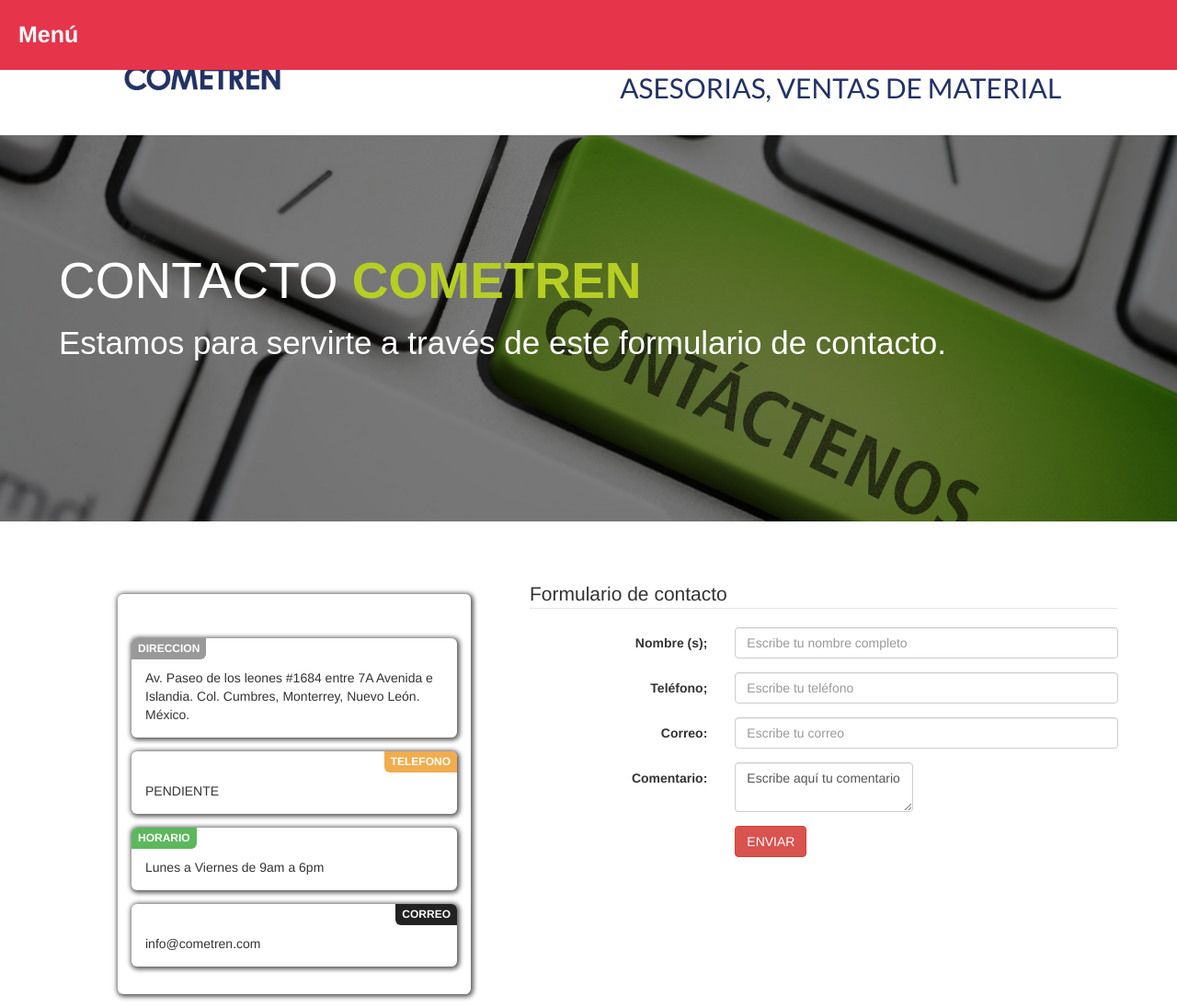
After one commit to esteban1234/cometren, a PHP site: page /vistas/contacto.php in a window 1280 px wide. The commit adds this page. Shown: the top 1095 px of the page at 92% size. Run offline with PHP 8.4, Linux system fonts and the light colour scheme.

Commit message:
pagina lista

```diff
--- a/css/estilos.css
+++ b/css/estilos.css
@@ -512,3 +512,105 @@ footer p {
     background-attachment: fixed;
     overflow: hidden;
 }
+
+
+/*--------------contacto---------*/
+
+.bannerc {
+    position: relative;
+    width: 100%;
+    height: 420px;
+    background: url('../img/contacto.jpg') no-repeat center;
+    background-size: cover;
+    background-position: center center;
+    background-repeat: no-repeat;
+    background-attachment: fixed;
+    overflow: hidden;
+}
+
+.contenedorcontac {
+    /*outline: 2px red solid;*/
+    overflow: hidden;
+    width: 100%;
+    margin-bottom: 2%;
+}
+
+.contendirecc {
+    /*outline: 2px green solid;*/
+    width: 30%;
+    float: left;
+    margin-left: 10%;
+    margin-top: 5%;
+}
+
+
+/* Badger
+------------------------- */
+
+.hola {
+    margin: 15px 0;
+    padding: 33px 15px 15px;
+    background: #fff;
+    border-radius: 6px;
+    box-shadow: 1px 1px 5px 2px rgba(0, 0, 0, .64);
+}
+
+[class*="badger"] {
+    position: relative
+}
+
+[class*="badger"]:after {
+    content: attr(data-badger);
+    position: absolute;
+    top: 0;
+    padding: 3px 7px;
+    font-size: 12px;
+    font-weight: bold;
+    background: #999;
+    color: #fff
+}
+
+.badger-left {
+    border-top-left-radius: 6px
+}
+
+.badger-right {
+    border-top-right-radius: 6px
+}
+
+.badger-left:after {
+    left: 0;
+    border-radius: 6px 0 6px 0
+}
+
+.badger-right:after {
+    right: 0;
+    border-radius: 0 6px 0 6px
+}
+
+.badger-danger:after {
+    background: #d9534f
+}
+
+.badger-warning:after {
+    background: #f0ad4e
+}
+
+.badger-success:after {
+    background: #5cb85c
+}
+
+.badger-info:after {
+    background: #5bc0de
+}
+
+.badger-inverse:after {
+    background: #222
+}
+
+.contenform {
+    width: 50%;
+    float: right;
+    margin-right: 5%;
+    margin-top: 5%;
+}
--- /dev/null
+++ b/vistas/contacto.php
@@ -0,0 +1,118 @@
+<!DOCTYPE html>
+<?php include 'encabezado2.php' ?>
+<body>
+<article class="cabeza">
+	<article class="contenheader">
+		<div class="logo">
+			<img src="../img/cometren.png" class="img-responsive" width="247" height="70" alt="cometren">
+		</div>
+		<div class="textoheader">
+			OBRA CIVIL, CONSTRUCCIONES <br> ASESORIAS, VENTAS DE MATERIAL
+		</div>
+	</article>
+</article>
+
+<div class="menu_bar">
+	<a href="#" class="bt-menu"><span class="icon-list2"></span>Menú</a>
+</div>
+
+<div class="menu">
+			<nav>
+				<ul>
+					<li><a href="../index.php"><span><i class="fa fa-home" aria-hidden="true"></i></span>Inicio</a></li>
+					<li><a href="nosotros.php"><span><i class="fa fa-suitcase" aria-hidden="true"></i></span>Quienes somos</a></li>
+					<li><a href="servicios.php"><span><i class="fa fa-users" aria-hidden="true"></i></span>Servicios</a></li>
+					<li class="select"><a href="contacto.php"><span><i class="fa fa-phone" aria-hidden="true"></i></span>Contacto</a></li>
+				</ul>
+			</nav>
+</div>
+
+<article class="bannerc">
+	<article class="fondos">
+		<h1>CONTACTO <b>COMETREN</b></h1>
+		<p>Estamos para servirte a través de este formulario de contacto.</p>
+	</article>
+</article>
+
+<article class="contenedorcontac">
+	<article class="contendirecc">
+    <div class="row hola">
+        <div class="badger-left hola" data-badger="DIRECCION">Av. Paseo de los leones #1684 entre 7A Avenida e Islandia. Col. Cumbres, Monterrey, Nuevo León. México.  </div>
+        <div class="badger-right badger-warning hola" data-badger="TELEFONO">PENDIENTE</div>
+        <div class="badger-left badger-success hola" data-badger="HORARIO">Lunes a Viernes de 9am a 6pm</div>
+        <div class="badger-right badger-inverse hola" data-badger="CORREO">info@cometren.com</div>
+    </div>
+	</article>
+
+	<article class="contenform">
+		<form class="form-horizontal" action="envia.php" method="post">
+			<fieldset>
+
+			<!-- Form Name -->
+			<legend>Formulario de contacto</legend>
+
+			<!-- Text input-->
+			<div class="form-group">
+			  <label class="col-md-4 control-label" for="nombre">Nombre (s);</label>
+			  <div class="col-md-8">
+			  <input id="nombre" name="nombre" type="text" placeholder="Escribe tu nombre completo" class="form-control input-md" required="">
+
+			  </div>
+			</div>
+
+			<!-- Text input-->
+			<div class="form-group">
+			  <label class="col-md-4 control-label" for="telefono">Teléfono;</label>
+			  <div class="col-md-8">
+			  <input id="telefono" name="telefono" type="text" placeholder="Escribe tu teléfono" class="form-control input-md" required="">
+
+			  </div>
+			</div>
+
+			<!-- Text input-->
+			<div class="form-group">
+			  <label class="col-md-4 control-label" for="correo">Correo:</label>
+			  <div class="col-md-8">
+			  <input id="correo" name="correo" type="text" placeholder="Escribe tu correo" class="form-control input-md" required="">
+
+			  </div>
+			</div>
+
+			<!-- Textarea -->
+			<div class="form-group">
+			  <label class="col-md-4 control-label" for="comentario">Comentario:</label>
+			  <div class="col-md-4">
+			    <textarea class="form-control" id="comentario" name="comentario">Escribe aquí tu comentario</textarea>
+			  </div>
+			</div>
+
+			<!-- Button -->
+			<div class="form-group">
+			  <label class="col-md-4 control-label" for="btnenviar"></label>
+			  <div class="col-md-4">
+			    <button id="btnenviar" name="btnenviar" class="btn btn-danger">ENVIAR</button>
+			  </div>
+			</div>
+
+			</fieldset>
+		</form>
+	</article>
+</article>
+
+
+<footer>
+	<p>Derechos de autor 2017© | COMERCIOS DEL TREN INTERNACIONAL S. de R.L de C.V.</p>
+<article class="mapa">
+	<iframe src="https://www.google.com/maps/embed?pb=!1m18!1m12!1m3!1d3595.111826064243!2d-100.36710358550721!3d25.700721283664418!2m3!1f0!2f0!3f0!3m2!1i1024!2i768!4f13.1!3m3!1m2!1s0x8662966e9e0525c3%3A0xb5bf064757593be!2sAv+Paseo+de+los+Leones+1684%2C+Leones%2C+64610+Monterrey%2C+N.L.!5e0!3m2!1ses-419!2smx!4v1487171881824" width="400" height="300" frameborder="0" style="border:0" allowfullscreen></iframe>
+</article>
+</footer>
+
+
+
+<script src="js/jquery.js"></script>
+<script type="text/javascript" src="js/iconoarriba.js"></script>
+<script src="js/bootstrap.js"></script>
+<script src="js/menu.js"></script>
+
+</body>
+</html>
--- a/vistas/envia.php
+++ b/vistas/envia.php
@@ -17,11 +17,11 @@ $mail->From = $correo;
 $mail->FromName = $nombre;
 
 //To address and name
-$mail->addAddress("info@corporativocaos.com");
+$mail->addAddress("info@cometren.com");
 
 $mail->isHTML(true);
 
-$mail->Subject = "Cotizacion Caos";
+$mail->Subject = "Cotizacion Cometren";
 $mail->Body = "
               <b>Telefono: </b>.$telefono.<br/>
               <b>Comentario: </b>.$comentario.<br/>";
```
Also changed, not shown: vistas/nosotros.php (+14 -10 lines), vistas/servicios.php (+23 -17 lines), img/cometrenc.png (deleted), img/contacto.jpg (added).
